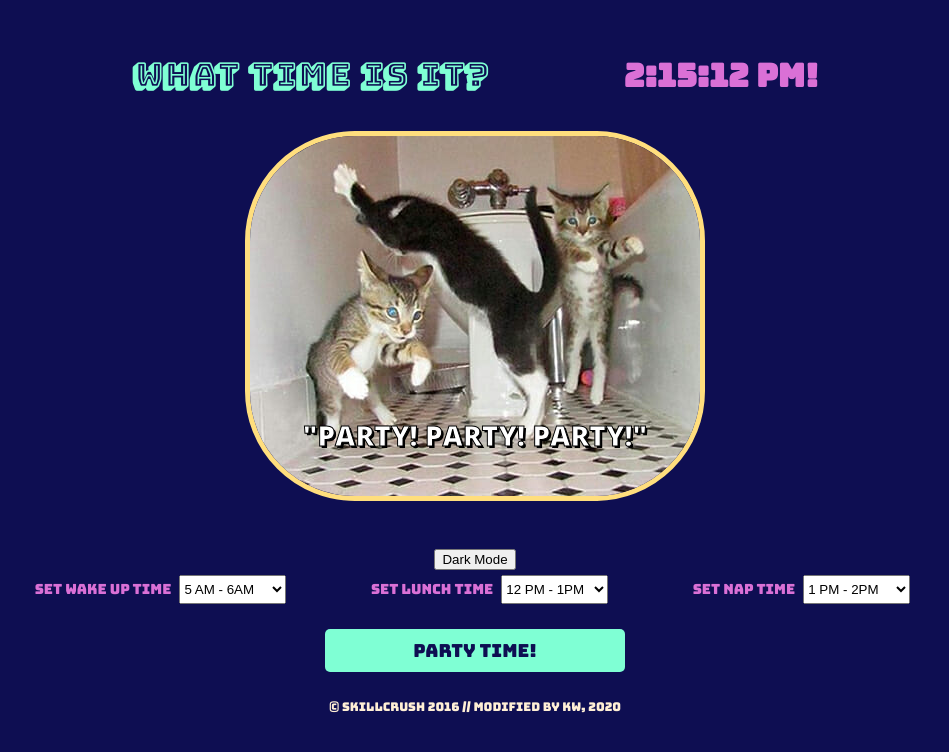
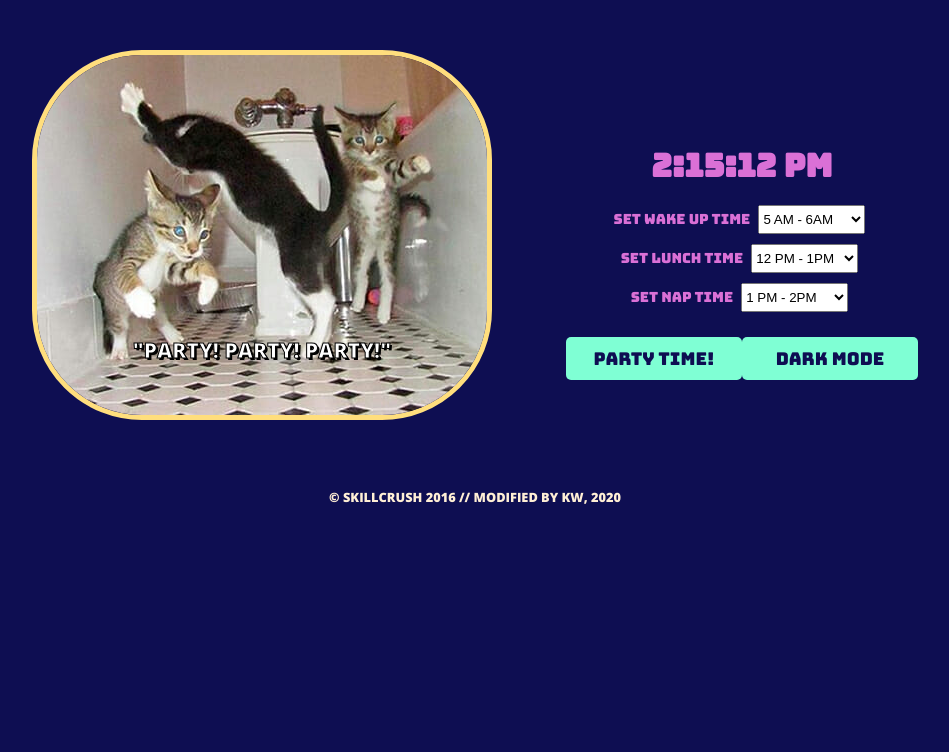
Before and after one commit to katarzyna-kw/lolcat, a plain HTML site: page index.html in a window 1280 px wide. Shown: the whole page, without its empty margins (165-1114 px from the left). Drawn offline with nearby package versions, Linux system fonts and the light colour scheme.

Commit message:
change layout with flexbox

```diff
--- a/css/style.css
+++ b/css/style.css
@@ -1,13 +1,5 @@
 body {
   background-color: #0E0E52;
-}
-.page {
-  width: 80%;
-  max-width: 960px;
-  margin: 20px auto;
-  text-align: center;
-}
-body {
   font: 14px/26px 'Bungee', Helvetica, Arial, sans-serif;
   color: Orchid;
   margin: 0px;
@@ -15,28 +7,31 @@ body {
   text-transform: uppercase;
 }
 
-header {
-  display: flex;
-  align-items: center;
-  justify-content: space-evenly;
+.page {
+  width: 80%;
+  max-width: 960px;
+  margin: 20px auto;
+  margin-top: 50px;
+  text-align: center;
 }
 
 h1{
   font-size: 2rem;
-  color: Aquamarine;
 }
 
-h4 {
-  font-size: 2rem;
-  /* display: block; */
+
+.main {
+  display: flex;
+  justify-content: space-around;
+  align-items: center;
 }
 
-h1, h2, h3, h6 {
-  font-family: 'Bungee Shade', cursive;
+.img-quote {
+  display: block
 }
 
 blockquote {
-  font: 2em/1em 'Open Sans', sans-serif;
+  font: 1.5em/1em 'Open Sans', sans-serif;
   -webkit-text-stroke: 1px black;
   text-shadow: 2px 2px #000;
   margin: -80px 0 100px 0;
@@ -54,23 +49,42 @@ blockquote:after { content: '"'; }
   border:5px solid #ffde7d;
 }
 
-.selector-container {
+.button-selectors {
   display: flex;
   justify-content: space-around;
   align-items: center;
+}
 
-
+.selector-container {
+  display: block;
 }
 
 #wakeUpTimeSelector, #lunchTimeSelector, #napTimeSelector {
   padding: 5px 0;
   margin: 5px;
 }
+
+.buttons-container {
+  display: flex;
+}
+
 #partyTimeButton {
   background-color: Aquamarine;
-  width: 300px;
+  width: 11rem;
   font-family: 'Bungee', cursive;
-  font-size: 18px;
+  font-size: 1.1rem;
+  color: #0E0E52;
+  border: none;
+  border-radius: 5px;
+  padding: 10px 0;
+  margin-top: 20px;
+}
+
+#modeButton {
+  background-color: Aquamarine;
+  width: 11rem;
+  font-family: 'Bungee', cursive;
+  font-size: 1.1rem;
   color: #0E0E52;
   border: none;
   border-radius: 5px;
@@ -79,8 +93,9 @@ blockquote:after { content: '"'; }
 }
 
 footer p {
+  font-family: "Open Sans";
   text-transform: uppercase;
-  font-size: 12px;
+  font-size: .8rem;
   color: papayawhip;
   padding-top: 10px;
 }
--- a/index.html
+++ b/index.html
@@ -14,20 +14,19 @@
 
 <body>
   <div class="page">
-    <header>
-      <h1>What time is it?</h1>
-      <h4>
-        <span id="clock">Clock goes here</span>
-      </h4>
-    </header>
+    <div class="main">
+      <div class="img-quote">
         <img id="lolcat" src="https://s3.amazonaws.com/media.skillcrush.com/skillcrush/wp-content/uploads/2016/08/normalTime.jpg" alt="lolcat">
         <blockquote id="timeEvent">This is where time events are reported</blockquote>
-    <div>
-      <button class="set-mode">Dark Mode</button>
       </div>
-
+      <div class="buttons-selectors">
+        <header>
+          <h1>
+            <span id="clock">Clock goes here</span>
+          </h1>
+        </header>
         <div class="selector-container">
-      <div class="selector-wakeup">
+          <div class="wakeup-selector">
             set Wake Up Time
             <select id="wakeUpTimeSelector">
               <option value="1">1 AM - 2AM</option>
@@ -56,7 +55,7 @@
               <option value="24">12 AM - 1AM</option>
             </select>
           </div>
-      <div class="selector-lunch">
+          <div class="lunch-selector">
             set Lunch Time
             <select id="lunchTimeSelector">
               <option value="1">1 AM - 2AM</option>
@@ -85,7 +84,7 @@
               <option value="24">12 AM - 1AM</option>
           </select>
         </div>
-      <div class="selector-nap">
+        <div class="nap-selector">
           set Nap Time
           <select id="napTimeSelector">
               <option value="1">1 AM - 2AM</option>
@@ -115,8 +114,12 @@
           </select>
       </div>
     </div>
+    <div class="buttons-container">
       <button id="partyTimeButton">Party Time!</button>
-
+      <button id="modeButton" class="set-mode">Dark Mode</button>
+    </div>
+  </div>
+</div>
 <footer>
     <p>&copy; Skillcrush 2016 // Modified by KW, 2020</p>
     </footer>
--- a/js/actions.js
+++ b/js/actions.js
@@ -87,7 +87,7 @@ var showCurrentTime = function()
     }
 
     // put together the string that displays the time
-    var clockTime = hours + ":" + minutes + ":" + seconds + " " + meridian + "!";
+    var clockTime = hours + ":" + minutes + ":" + seconds + " " + meridian;
 
     clock.innerText = clockTime;
 };
```
Lines whose indentation alone changed are shown as unchanged.
